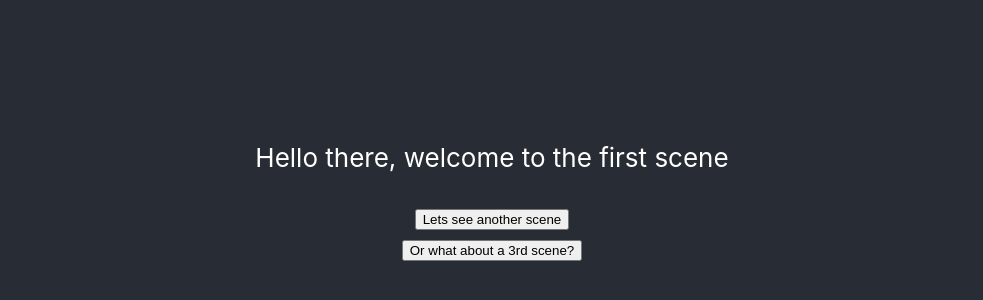
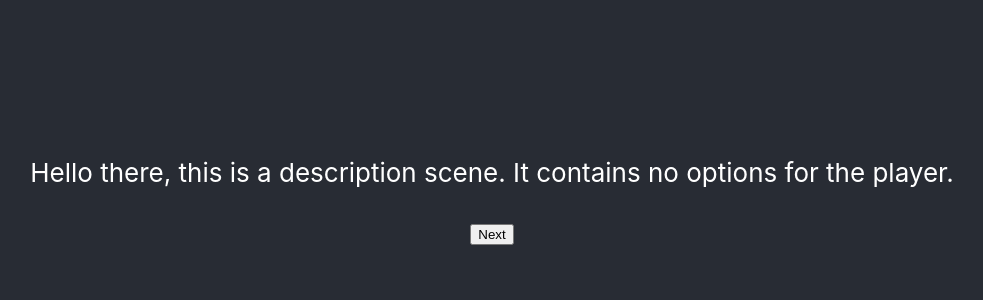
Before and after one commit to battmeech/story-plus, a React (Create React App) app: page / in a window 1280 px wide. Shown: the part 212-512 px from the top of the page, without its empty margins (148-1131 px from the left). Built offline with nearby package versions, Linux system fonts and the light colour scheme.

Commit message:
feat: handle description scenes

```diff
--- a/src/engine/description.ts
+++ b/src/engine/description.ts
@@ -1,20 +1,20 @@
 import { Scene, SceneType } from "./scene";
-import { Option, OptionInput } from "./option";
+import { OnOutcome } from "./option";
 
 export type DescriptionInput = {
   displayText: string;
-  goToReference: string;
+  onNext: OnOutcome;
 };
 
 export class Description implements Scene {
   id: string;
   type = SceneType.DESCRIPTION;
   displayText: string;
-  goToReference: string;
+  onNext: OnOutcome;
 
-  constructor(id: string, { displayText, goToReference }: DescriptionInput) {
+  constructor(id: string, { displayText, onNext }: DescriptionInput) {
     this.id = id;
     this.displayText = displayText;
-    this.goToReference = goToReference;
+    this.onNext = onNext;
   }
 }
--- a/src/engine/game.ts
+++ b/src/engine/game.ts
@@ -1,10 +1,11 @@
 import { Scene } from "./scene";
 import { DecisionInput } from "./decision";
 import { sceneLoader } from "./sceneLoader";
+import { DescriptionInput } from "./description";
 
 export type GameInput = {
   initialScene: string;
-  scenes: Record<string, DecisionInput>;
+  scenes: Record<string, DecisionInput | DescriptionInput>;
 };
 
 export type GameOptions = {
--- a/src/test-data/description.json
+++ b/src/test-data/description.json
@@ -1,5 +1,7 @@
 {
   "type": "DESCRIPTION",
   "displayText": "Epic description about something",
-  "goToReference": "next-scene"
+  "onNext": {
+    "goToReference": "next-scene"
+  }
 }
--- /dev/null
+++ b/src/test-data/game-with-description-and-decision.json
@@ -0,0 +1,57 @@
+{
+  "initialScene": "scene-one",
+  "scenes": {
+    "scene-one": {
+      "type": "DESCRIPTION",
+      "displayText": "Hello there, this is a description scene. It contains no options for the player.",
+      "onNext": {
+        "goToReference": "scene-two"
+      }
+    },
+    "scene-two": {
+      "type": "DECISION",
+      "displayText": "This is a decision, it provides players with a choice of multiple things they can do in a given scenario.",
+      "options": {
+        "1": {
+          "displayText": "Go back to the description",
+          "onSelection": {
+            "onSuccess": {
+              "goToReference": "scene-one"
+            }
+          }
+        },
+        "2": {
+          "displayText": "See a \"between the scenes\" message.",
+          "onSelection": {
+            "onSuccess": {
+              "displayText": "This is a between the scenes piece of text, maybe use it to describe the transition between scenes!",
+              "goToReference": "scene-two"
+            }
+          }
+        },
+        "3": {
+          "displayText": "Complete this tutorial",
+          "onSelection": {
+            "onSuccess": {
+              "goToReference": "scene-three"
+            }
+          }
+        }
+      }
+    },
+    "scene-three": {
+      "type": "DECISION",
+      "displayText": "Thanks for clicking through the tutorial.",
+      "options": {
+        "1": {
+          "displayText": "Restart",
+          "onSelection": {
+            "onSuccess": {
+              "goToReference": "scene-one"
+            }
+          }
+        }
+      }
+    }
+  }
+}
--- a/src/ui/App.tsx
+++ b/src/ui/App.tsx
@@ -1,7 +1,7 @@
 import React, { useState } from "react";
 import "./App.css";
 import { Game } from "./Game/Game";
-import gameData from "../test-data/game-with-three-scenes.json";
+import gameData from "../test-data/game-with-description-and-decision.json";
 import { Game as EngineGame } from "../engine/game";
 
 function App() {
--- a/src/ui/Game/Game.tsx
+++ b/src/ui/Game/Game.tsx
@@ -28,7 +28,7 @@ export const Game: FC<LocationProps> = ({ game }) => {
       {outcome ? (
         <>
           <p>{outcome.displayText}</p>
-          <button onClick={() => onNext(outcome)}>Continue</button>
+          <button onClick={() => onNext(outcome)}>Next</button>
         </>
       ) : (
         <Scene scene={game.activeScene} onSelection={onSelection} />
--- /dev/null
+++ b/src/ui/Scene/Description.tsx
@@ -0,0 +1,21 @@
+import { Description as EngineDescription } from "../../engine/description";
+import { FC } from "react";
+import { OnOutcome } from "../../engine/option";
+
+type DescriptionProps = {
+  description: EngineDescription;
+  onSelection: (selection: OnOutcome) => void;
+};
+
+export const Description: FC<DescriptionProps> = ({
+  description,
+  onSelection: _onSelection,
+}) => {
+  return (
+    <div>
+      <p>{description.displayText}</p>
+
+      <button onClick={() => _onSelection(description.onNext)}>Next</button>
+    </div>
+  );
+};
--- a/src/ui/Scene/Scene.tsx
+++ b/src/ui/Scene/Scene.tsx
@@ -1,8 +1,10 @@
 import { FC } from "react";
 import { SceneType, Scene as EngineScene } from "../../engine/scene";
 import { Decision as EngineLocation } from "../../engine/decision";
+import { Description as EngineDescription } from "../../engine/description";
 import { Decision } from "./Decision";
 import { OnOutcome } from "../../engine/option";
+import { Description } from "./Description";
 
 type SceneProps = {
   scene: EngineScene;
@@ -19,6 +21,11 @@ export const Scene: FC<SceneProps> = ({ scene, onSelection }) => {
         />
       );
     case SceneType.DESCRIPTION:
-      return <div>description</div>;
+      return (
+        <Description
+          description={scene as EngineDescription}
+          onSelection={onSelection}
+        />
+      );
   }
 };
```
Also changed, not shown: 1 other file (tests, documents, lock files or other folders).
